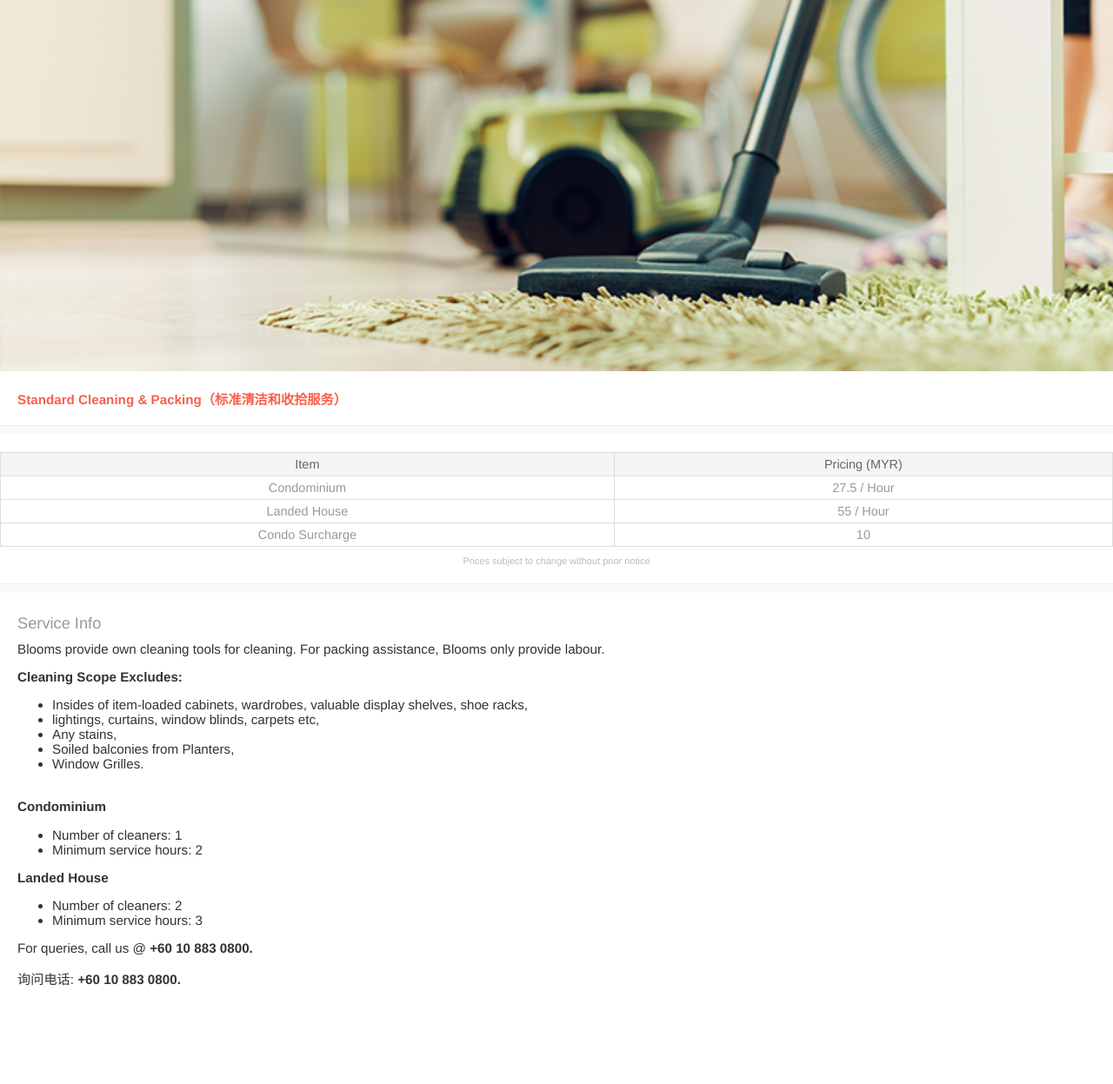
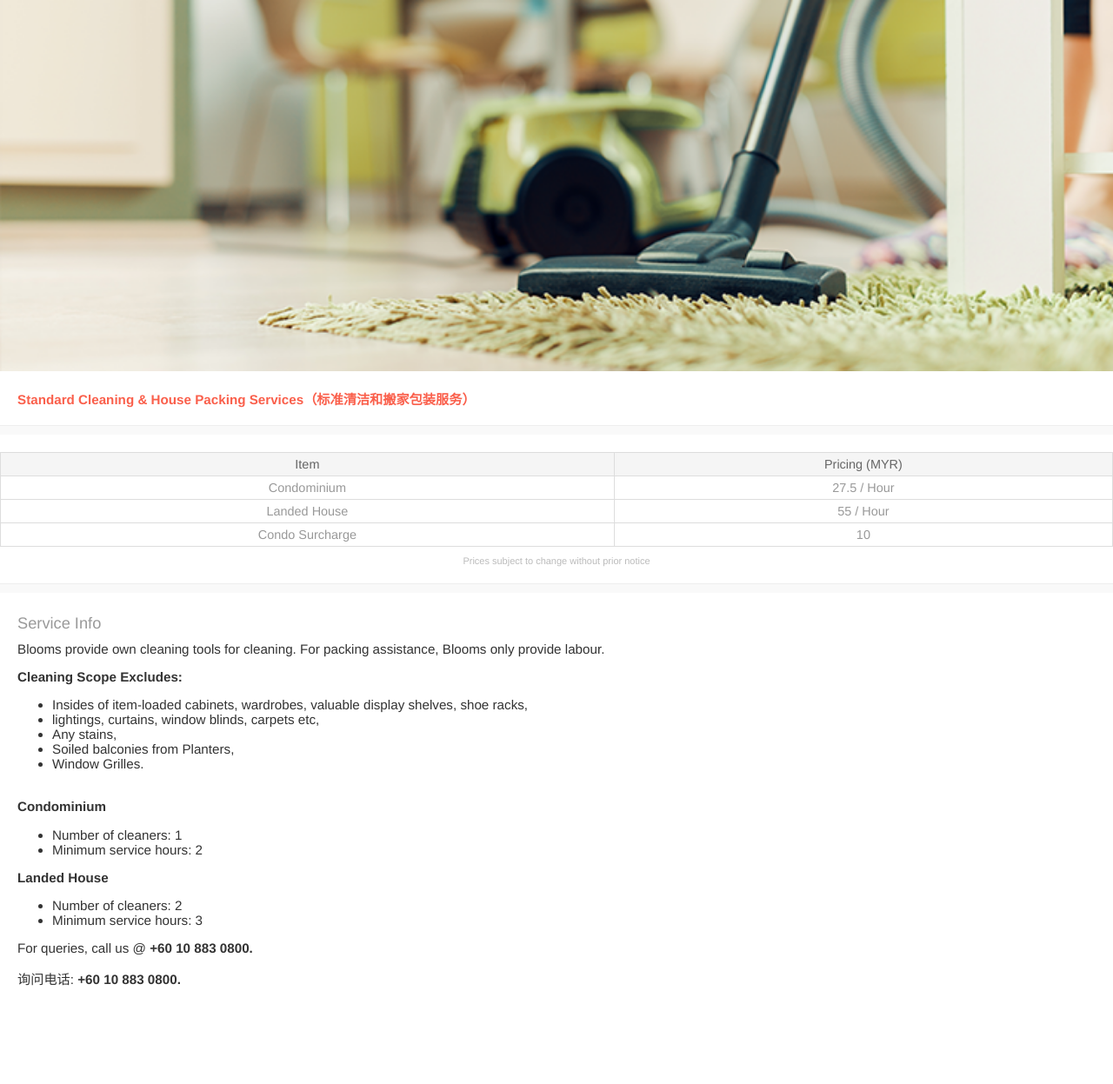
Before and after one commit to blooms-singapore/pages, a Jekyll site: the page built from en/services/myr/cleaning-standard.html, in a window 1280 px wide. Shown: the whole page at 87% size. Built offline with Jekyll 4.4.1, drawn with Linux system fonts in a browser that asks for light colours.

Commit message:
Update cleaning-standard.html

```diff
--- a/en/services/myr/cleaning-standard.html
+++ b/en/services/myr/cleaning-standard.html
@@ -1,5 +1,5 @@
 ---
-subtitle: Standard Cleaning & Packing（标准清洁和收拾服务）
+subtitle: Standard Cleaning & House Packing Services（标准清洁和搬家包装服务）
 layout: service
 ---
 
```
